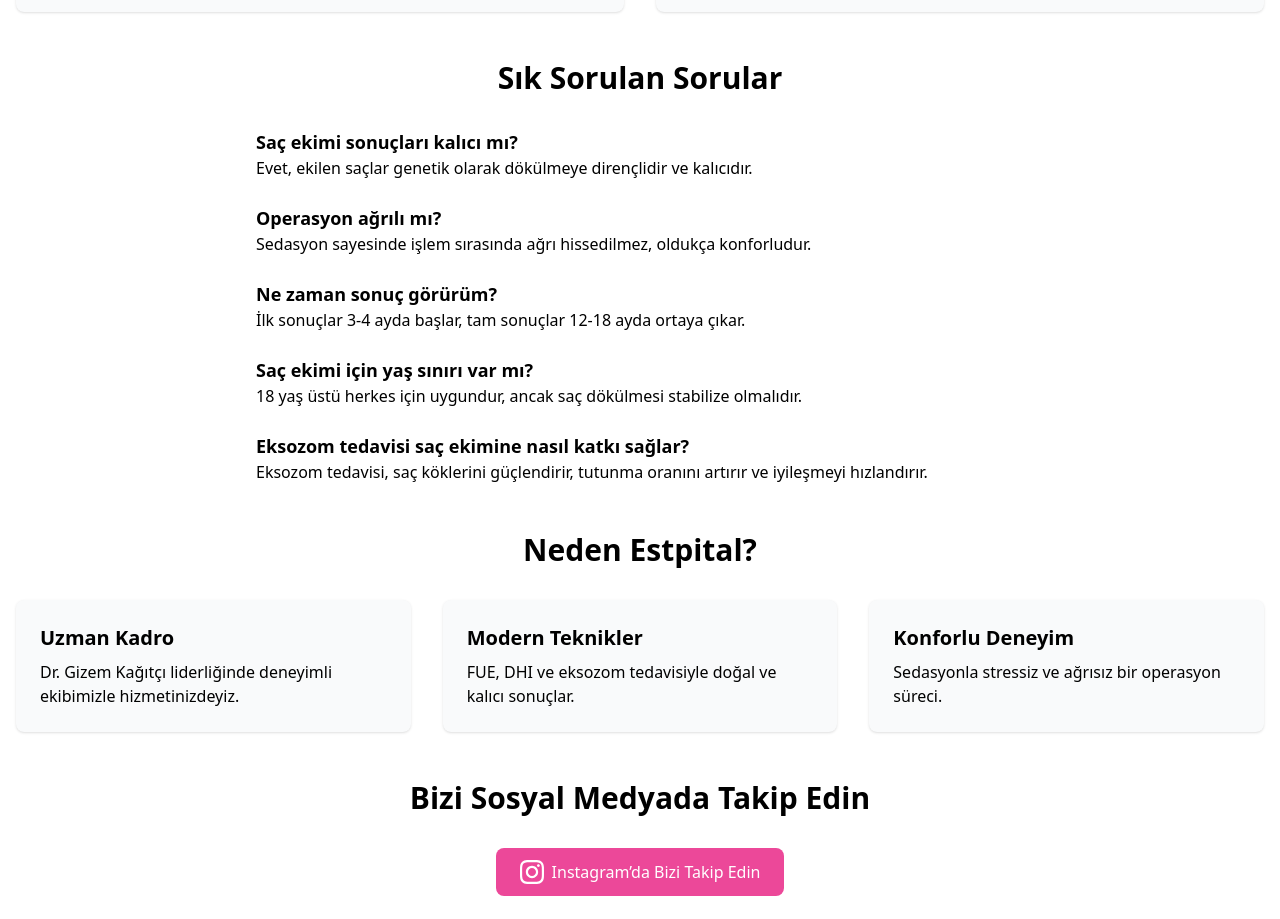
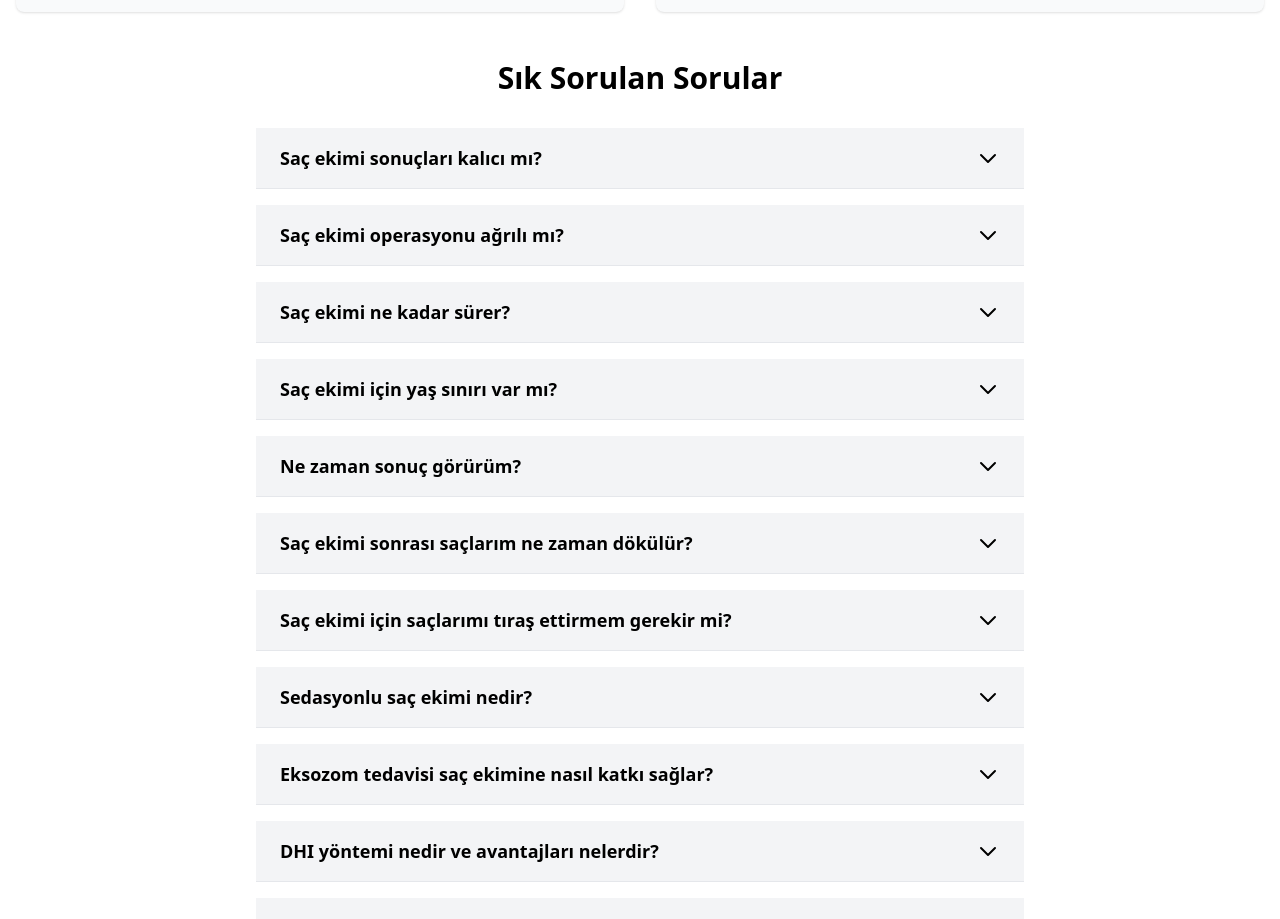
Before and after one commit to Estpital/Estpital-Dynamic-Platform, a React (Create React App) app: page /sac-ekimi in a window 1280 px wide. Shown: the part 3940-4859 px from the top of the page. Built offline with nearby package versions, Linux system fonts and the light colour scheme; the HTML template or start-up script is replaced by a standard one.

Commit message:
Update SacEkimi.js

```diff
--- a/src/pages/SacEkimi.js
+++ b/src/pages/SacEkimi.js
@@ -1,4 +1,116 @@
+import { useState } from 'react';
+
 function SacEkimi() {
+  // Accordion için açık/kapalı durumunu yöneten state
+  const [openQuestion, setOpenQuestion] = useState(null);
+
+  const toggleQuestion = (index) => {
+    setOpenQuestion(openQuestion === index ? null : index);
+  };
+
+  const faqData = [
+    {
+      question: "Saç ekimi sonuçları kalıcı mı?",
+      answer: "Evet, ekilen saçlar genetik olarak dökülmeye dirençlidir ve kalıcıdır. Ancak doğal yaşlanma sürecinde saç yoğunluğunda azalma olabilir."
+    },
+    {
+      question: "Saç ekimi operasyonu ağrılı mı?",
+      answer: "Sedasyon sayesinde işlem sırasında ağrı hissedilmez. Operasyon sonrası hafif bir rahatsızlık olabilir, ancak bu ağrı kesicilerle kolayca yönetilir."
+    },
+    {
+      question: "Saç ekimi ne kadar sürer?",
+      answer: "Operasyon genellikle 6-8 saat sürer, ancak bu süre ekilecek saç kökü sayısına ve kullanılan tekniğe bağlı olarak değişebilir."
+    },
+    {
+      question: "Saç ekimi için yaş sınırı var mı?",
+      answer: "18 yaş üstü herkes için uygundur, ancak saç dökülmesinin stabilize olması önemlidir. Genellikle 25 yaş ve sonrası önerilir."
+    },
+    {
+      question: "Ne zaman sonuç görürüm?",
+      answer: "İlk sonuçlar 3-4 ayda başlar, tam sonuçlar ise 12-18 ayda ortaya çıkar. Eksozom tedavisi bu süreci hızlandırabilir."
+    },
+    {
+      question: "Saç ekimi sonrası saçlarım ne zaman dökülür?",
+      answer: "Ekilen saçlar genellikle ilk 2-4 hafta içinde geçici olarak dökülür (şok dökülme). Ardından yeni saçlar büyümeye başlar."
+    },
+    {
+      question: "Saç ekimi için saçlarımı tıraş ettirmem gerekir mi?",
+      answer: "DHI yöntemiyle tıraşsız ekim yapılabilir. Ancak FUE yönteminde genellikle donör bölgenin tıraş edilmesi gerekir."
+    },
+    {
+      question: "Sedasyonlu saç ekimi nedir?",
+      answer: "Sedasyon, hastanın işlem sırasında hafif bir uyku halinde olmasını sağlar. Bu sayede ağrı veya stres hissedilmez, operasyon konforlu geçer."
+    },
+    {
+      question: "Eksozom tedavisi saç ekimine nasıl katkı sağlar?",
+      answer: "Eksozom tedavisi, saç köklerini güçlendirir, tutunma oranını artırır ve iyileşmeyi hızlandırır. Büyüme faktörleriyle saç kalitesini iyileştirir."
+    },
+    {
+      question: "DHI yöntemi nedir ve avantajları nelerdir?",
+      answer: "DHI (Direct Hair Implantation), saç köklerinin özel bir kalemle doğrudan ekildiği bir yöntemdir. Tıraşsız ekim, hızlı iyileşme ve doğal görünüm sağlar."
+    },
+    {
+      question: "Saç ekimi sonrası nelere dikkat etmeliyim?",
+      answer: "İlk 2 hafta başınızı korumalı, direkt güneş ışığından kaçınmalı ve doktorunuzun önerdiği şekilde saç yıkama yapmalısınız."
+    },
+    {
+      question: "Saç ekimi sonrası kabuklanma olur mu?",
+      answer: "Evet, ekim bölgesinde ilk 7-10 gün içinde kabuklanma olması normaldir. Bu kabuklar doktor önerilerine uygun yıkamayla dökülür."
+    },
+    {
+      question: "Saç ekimi sırasında kanama olur mu?",
+      answer: "Minimal düzeyde kanama olabilir, ancak modern teknikler sayesinde bu çok azdır ve kontrol altındadır."
+    },
+    {
+      question: "Saç ekimi sonrası enfeksiyon riski var mı?",
+      answer: "Steril koşullarda yapılan işlemlerde enfeksiyon riski çok düşüktür. Doktorunuzun önerdiği antibiyotikleri kullanmak riski daha da azaltır."
+    },
+    {
+      question: "Saç ekimi için kaç greft gerekir?",
+      answer: "Bu, saç dökülmesinin derecesine bağlıdır. Ortalama bir işlemde 2000-4000 greft ekilir, ancak bu sayı kişiye göre değişir."
+    },
+    {
+      question: "Saç ekimi sonrası ne zaman normal hayata dönerim?",
+      answer: "İlk 3-5 gün dinlenmeniz önerilir. İşe dönüş genellikle 7-10 gün içinde mümkündür, ancak ağır aktivitelerden 1 ay kaçınılmalıdır."
+    },
+    {
+      question: "Saç ekimi sonrası saçlarım doğal görünür mü?",
+      answer: "Evet, DHI ve FUE teknikleriyle ekilen saçlar, doğru açı ve yoğunlukla ekildiğinde tamamen doğal bir görünüm sağlar."
+    },
+    {
+      question: "Saç ekimi sonrası saçlarımı ne zaman boyatabilirim?",
+      answer: "Operasyondan sonra en az 3 ay beklenmesi önerilir. Saç köklerinin tamamen yerleşmesi için bu süre önemlidir."
+    },
+    {
+      question: "Saç ekimi sonrası şapka takabilir miyim?",
+      answer: "İlk 2 hafta şapka takılması önerilmez. Daha sonra, doktorunuzun önerdiği şekilde geniş ve yumuşak şapkalar kullanabilirsiniz."
+    },
+    {
+      question: "Saç ekimi sonrası denize veya havuza girebilir miyim?",
+      answer: "İlk 1 ay denize veya havuza girmek önerilmez. Enfeksiyon riskini önlemek için bu süre beklenmelidir."
+    },
+    {
+      question: "Saç ekimi sonrası egzersiz yapabilir miyim?",
+      answer: "İlk 2 hafta ağır egzersizlerden kaçınılmalıdır. Hafif yürüyüşler 1 hafta sonra yapılabilir, tam egzersize 1 ay sonra dönülebilir."
+    },
+    {
+      question: "Saç ekimi sonrası sigara içebilir miyim?",
+      answer: "Sigara, iyileşme sürecini olumsuz etkiler. Operasyondan önce ve sonra en az 2 hafta sigara içmemeniz önerilir."
+    },
+    {
+      question: "Saç ekimi sonrası alkol tüketebilir miyim?",
+      answer: "Alkol, kan dolaşımını etkileyerek iyileşmeyi yavaşlatabilir. Operasyondan sonra en az 1 hafta alkol tüketiminden kaçınılmalıdır."
+    },
+    {
+      question: "Saç ekimi sonrası saçlarımı nasıl yıkarım?",
+      answer: "Doktorunuzun önerdiği özel bir şampuan ve losyonla, ilk yıkama genellikle 3. günde yapılır. Nazik hareketlerle yıkama yapılmalıdır."
+    },
+    {
+      question: "Saç ekimi sonrası saçlarımı ne zaman kestirebilirim?",
+      answer: "Ekilen saçların yerleşmesi için ilk 1 ay makasla kesim önerilir. Tıraş makinesi kullanımı için 3 ay beklenmesi daha güvenlidir."
+    },
+  ];
+
   return (
     <div className="min-h-screen bg-gray-50">
       {/* Navbar */}
@@ -229,31 +341,35 @@ function SacEkimi() {
             </div>
           </div>
 
-          {/* Sık Sorulan Sorular */}
+          {/* Sık Sorulan Sorular - Accordion Yapısı */}
           <div className="mb-12">
             <h3 className="text-3xl font-bold text-center mb-8">Sık Sorulan Sorular</h3>
-            <ul className="space-y-6 max-w-3xl mx-auto">
-              <li>
-                <strong className="text-lg">Saç ekimi sonuçları kalıcı mı?</strong>
-                <p>Evet, ekilen saçlar genetik olarak dökülmeye dirençlidir ve kalıcıdır.</p>
-              </li>
-              <li>
-                <strong className="text-lg">Operasyon ağrılı mı?</strong>
-                <p>Sedasyon sayesinde işlem sırasında ağrı hissedilmez, oldukça konforludur.</p>
-              </li>
-              <li>
-                <strong className="text-lg">Ne zaman sonuç görürüm?</strong>
-                <p>İlk sonuçlar 3-4 ayda başlar, tam sonuçlar 12-18 ayda ortaya çıkar.</p>
-              </li>
-              <li>
-                <strong className="text-lg">Saç ekimi için yaş sınırı var mı?</strong>
-                <p>18 yaş üstü herkes için uygundur, ancak saç dökülmesi stabilize olmalıdır.</p>
-              </li>
-              <li>
-                <strong className="text-lg">Eksozom tedavisi saç ekimine nasıl katkı sağlar?</strong>
-                <p>Eksozom tedavisi, saç köklerini güçlendirir, tutunma oranını artırır ve iyileşmeyi hızlandırır.</p>
-              </li>
-            </ul>
+            <div className="max-w-3xl mx-auto space-y-4">
+              {faqData.map((faq, index) => (
+                <div key={index} className="border-b border-gray-200">
+                  <button
+                    onClick={() => toggleQuestion(index)}
+                    className="w-full text-left py-4 px-6 flex justify-between items-center bg-gray-100 hover:bg-gray-200 transition"
+                  >
+                    <span className="text-lg font-semibold">{faq.question}</span>
+                    <svg
+                      className={`w-6 h-6 transform transition-transform ${openQuestion === index ? 'rotate-180' : ''}`}
+                      fill="none"
+                      stroke="currentColor"
+                      viewBox="0 0 24 24"
+                      xmlns="http://www.w3.org/2000/svg"
+                    >
+                      <path strokeLinecap="round" strokeLinejoin="round" strokeWidth="2" d="M19 9l-7 7-7-7"></path>
+                    </svg>
+                  </button>
+                  {openQuestion === index && (
+                    <div className="py-4 px-6 bg-gray-50">
+                      <p className="text-lg">{faq.answer}</p>
+                    </div>
+                  )}
+                </div>
+              ))}
+            </div>
           </div>
 
           {/* Neden Biz? */}
@@ -280,7 +396,7 @@ function SacEkimi() {
             <h3 className="text-3xl font-bold text-center mb-8">Bizi Sosyal Medyada Takip Edin</h3>
             <div className="flex justify-center space-x-6">
               <a
-                href="https://www.instagram.com/estpitalagency"
+                href="https://www.instagram.com/estpital"
                 target="_blank"
                 rel="noopener noreferrer"
                 className="bg-pink-500 text-white px-6 py-3 rounded-lg hover:bg-pink-600 flex items-center"
```
